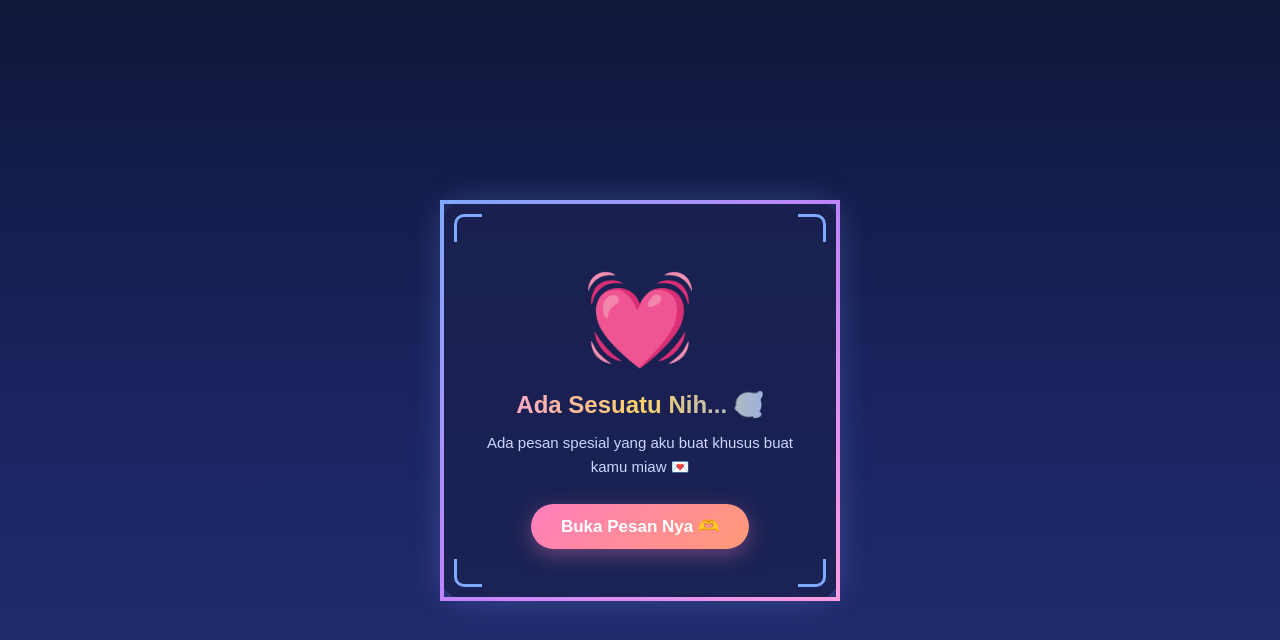
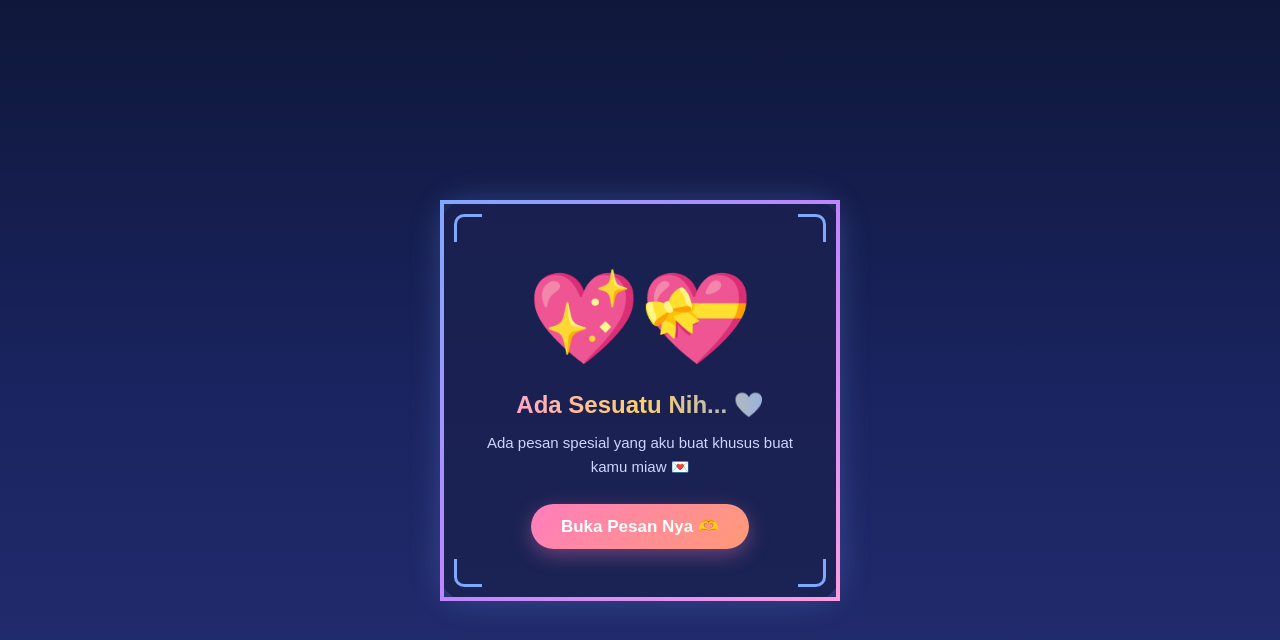
Before and after one commit to fahri121108/HAPPY-GIRLFRIEND-DAY, a plain HTML site: page index.html in a window 1280 px wide. Drawn offline with Linux system fonts and the light colour scheme.

Commit message:
Update index.html

```diff
--- a/index.html
+++ b/index.html
@@ -263,8 +263,8 @@ body {
     <!-- HALAMAN 1: PEMBUKA -->
     <div id="hal1" class="halaman">
         <div class="hal1-isi">
-            <div class="hati-besar">💓</div>
-            <div class="hal1-judul">Ada Sesuatu Nih... 🥰</div>
+            <div class="hati-besar">💖💝</div>
+            <div class="hal1-judul">Ada Sesuatu Nih... 🤍</div>
             <div class="hal1-desk">Ada pesan spesial yang aku buat khusus buat kamu miaw 💌</div>
             <button class="tombol-buka" onclick="gantiHal('hal1','hal2')">Buka Pesan Nya 🫶</button>
         </div>
@@ -427,7 +427,7 @@ function cekBersih() {
 // === KETIK PESAN PANJANG ===
 var teksAsli = `Halo sayangku 🤍🌸,
 
-Selamat Hari Pacar Nasional ya! 🥳🤍
+Selamat Hari Girlfriend Day! 🥳🤍
 
 Aku bersyukur banget punya kamu. Makasih ya karena kamu selalu ada, sabar, dan ngertiin aku dalam segala hal. Maaf kalau aku masih banyak kurangnya, sering bikin kesel, kecewa, atau bikin kamu nunggu. Aku belajar dari semuanya dan berusaha terus jadi lebih baik buat kamu. 🤍
 
```
